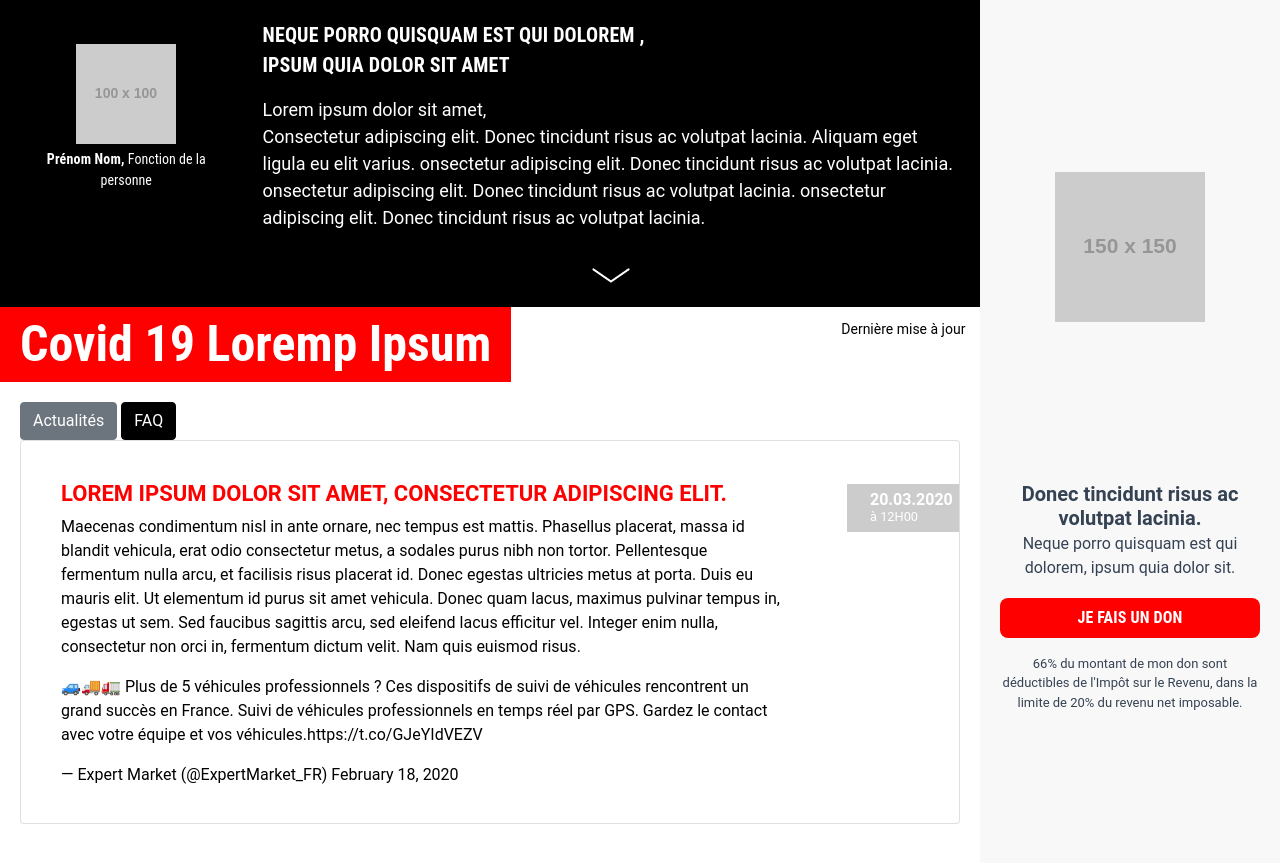
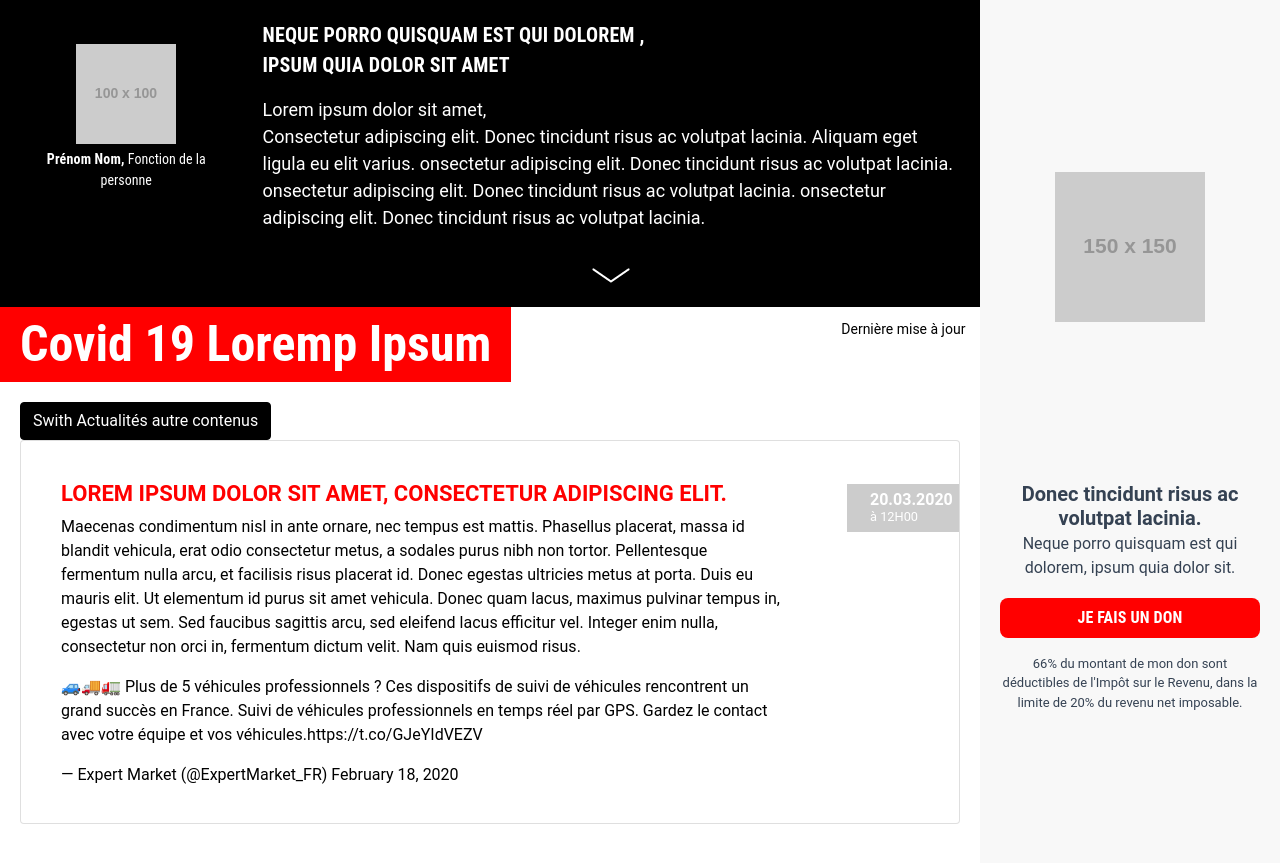
Before and after one commit to adfinitas-app/template-covid, a Jekyll site: the page built from index.html, in a window 1280 px wide. Shown: the top 863 px of the page. Built offline with Jekyll 4.4.1, drawn with Linux system fonts in a browser that asks for light colours; nearby versions of some CDN libraries; comment, search, counter and statistics services are not loaded.

Commit message:
Updated 'index.html' via CloudCannon

```diff
--- a/index.html
+++ b/index.html
@@ -141,8 +141,7 @@ contenu:
               <p class="last-update">Dernière mise à jour <span class="last-update-time text-condensed">{{ page.last_modified_at | date: '%d.%m.%Y' }}</span></p>
               <section class="posts">
 
-                <button class="btn btn-secondary" type="button" data-toggle="collapse" data-target=".multi-collapse" aria-expanded="false" aria-controls="actualite faq">Actualités</button>
-                <button class="btn btn-primary" type="button" data-toggle="collapse" data-target=".multi-collapse" aria-expanded="false" aria-controls="faq actualite">FAQ</button>
+                <button class="btn btn-primary" type="button" data-toggle="collapse" data-target=".multi-collapse" aria-expanded="false" aria-controls="actualite faq">Swith Actualités autre contenus</button>
 
                 <div class="collapse multi-collapse show" id="actualite">
                   <div class="card card-body">
```
